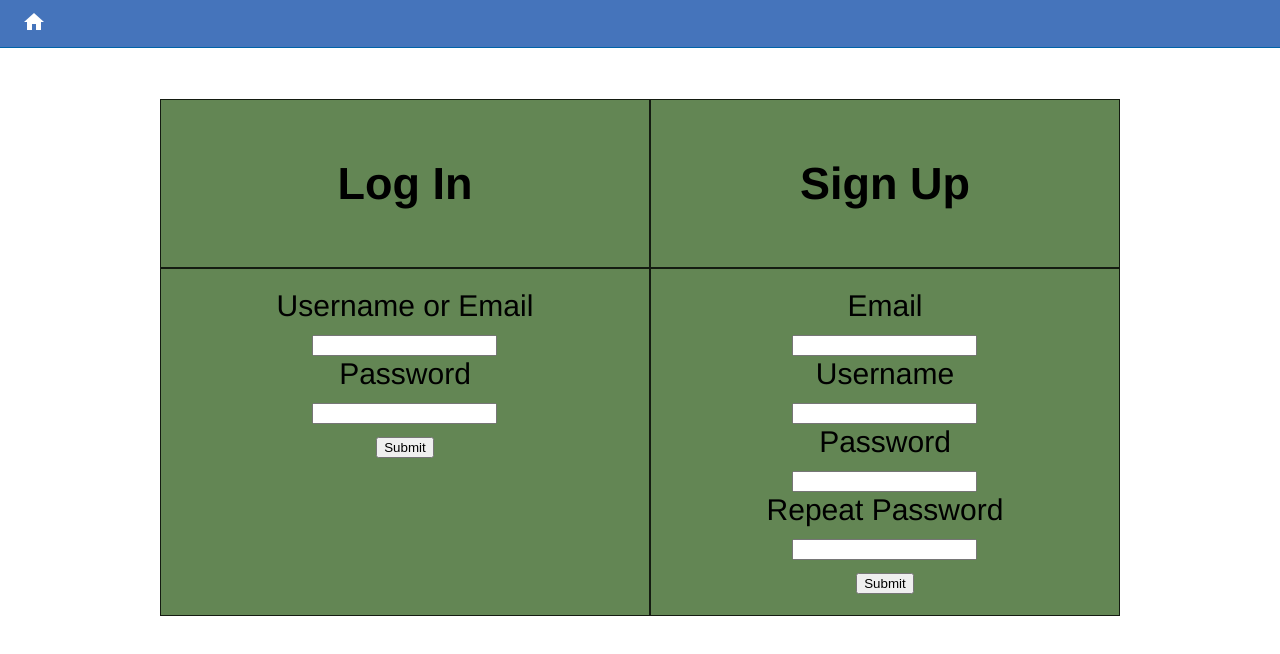
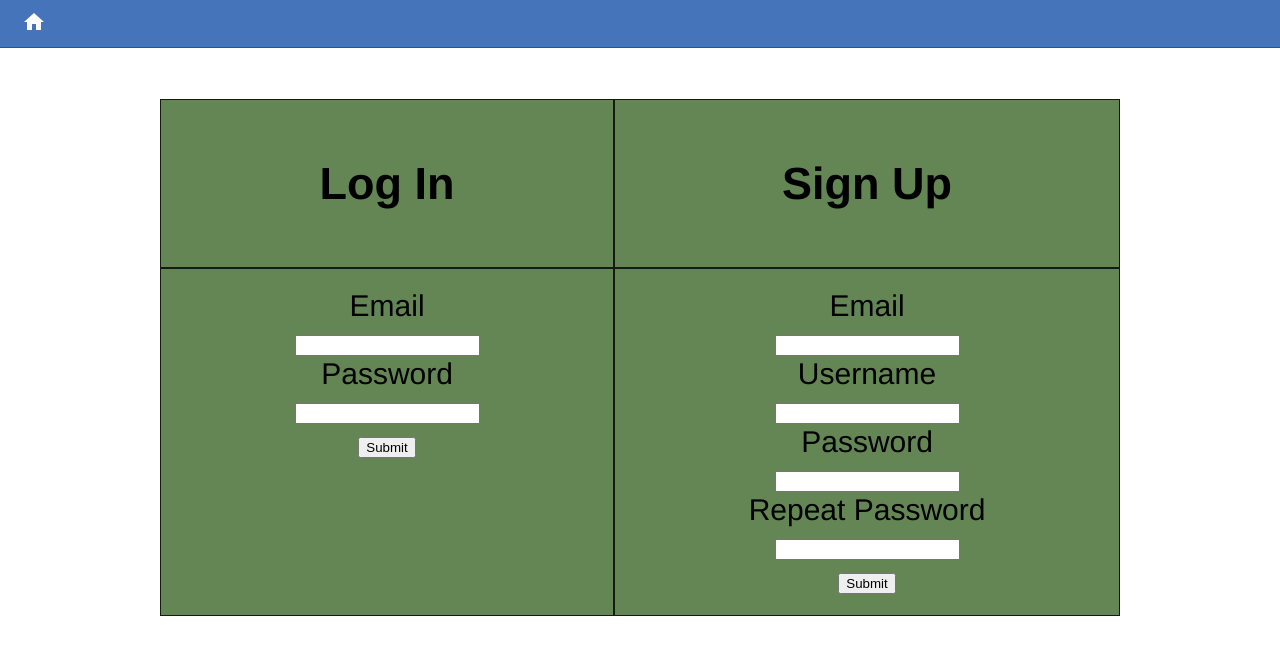
Before and after one commit to 10ku/Message-Board, a Vue app in the folder Client/: page /loginregister in a window 1280 px wide. Shown: the top 654 px of the page. Built offline with nearby package versions, Linux system fonts and the light colour scheme.

Commit message:
Log in submit button can now trigger http requests

```diff
--- a/Client/src/components/LoginCreateAccount.vue
+++ b/Client/src/components/LoginCreateAccount.vue
@@ -15,11 +15,11 @@
 				<h1>Sign Up</h1>
 			</div>
 			<div class="grid-item body1">
-				<label for="user-email">Username or Email</label><br>
-				<input v-model="usernameEmail" id="user-email"><br>
+				<label for="email">Email</label><br>
+				<input v-model="email" id="email"><br>
 				<label for="password">Password</label><br>
 				<input v-model="password" id="password"><br>
-				<input type="submit" value="Submit">
+				<input @click="login()" type="submit" value="Submit">
 			</div>
 			<div class="grid-item body2">
 				<label for="new-email">Email</label><br>
@@ -45,7 +45,7 @@ import Request from "../services/Request";
 export default class LoginCreateAccount extends Vue
 {
 	//Login Vars
-	private usernameEmail = "";
+	private email = "";
 	private password = "";
 
 	//Sign Up Vars
@@ -72,6 +72,22 @@ export default class LoginCreateAccount extends Vue
 			email: this.newEmail,
 			username: this.newUsername,
 			password: this.newPassword
+			});
+		}
+		catch (error)
+		{
+			this.errorToDisplay = error.response.data.message;
+			this.showError = true;
+		}
+	}
+
+	private async login()
+	{
+		try
+		{
+			const response = await Request.login({
+			email: this.email,
+			password: this.password
 			});
 		}
 		catch (error)
--- a/Client/src/services/Request.ts
+++ b/Client/src/services/Request.ts
@@ -8,6 +8,11 @@ export default class Request
 {
 	static register(credentials: object)
 	{
+		return myAxios.post("register", credentials);
+	}
+
+	static login(credentials: object)
+	{
 		return myAxios.post("login", credentials);
 	}
 }
```
